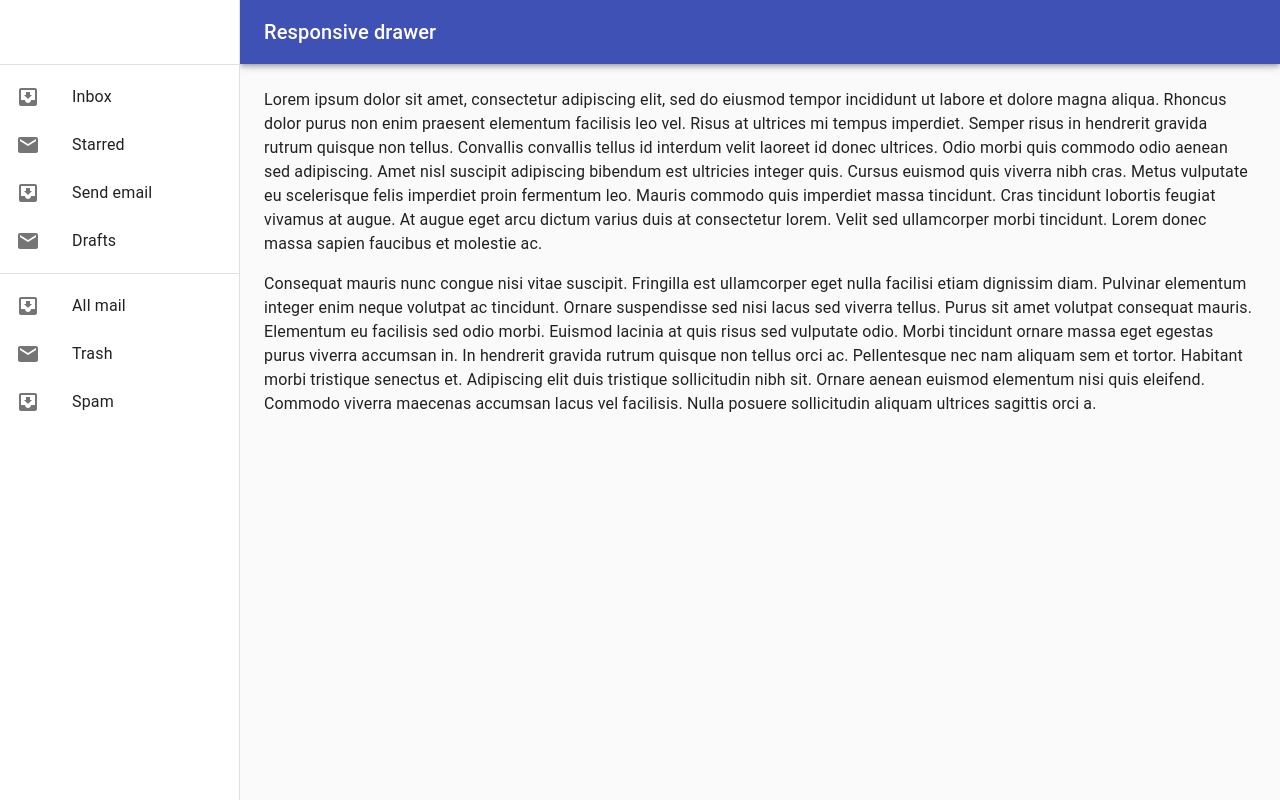
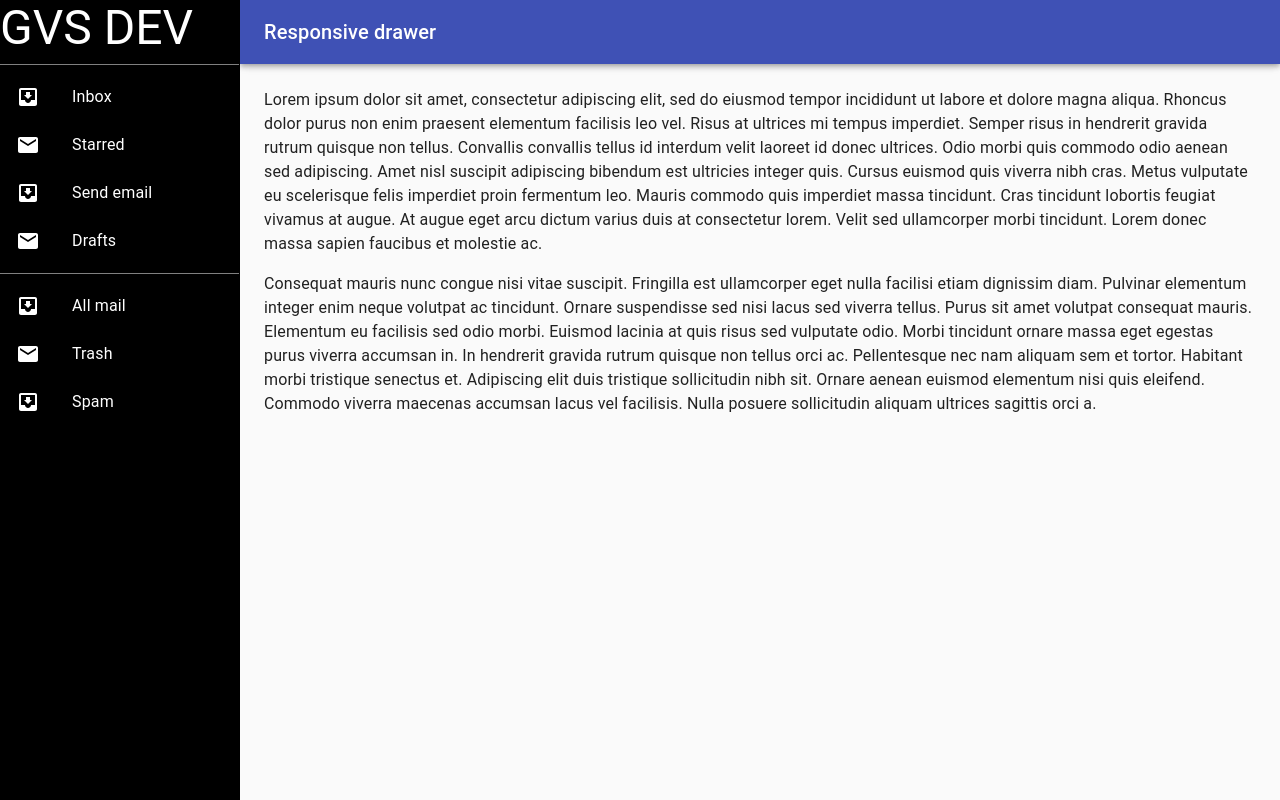
Before and after one commit to mgrevesse/react-menu-gvs, a React (Create React App) app: page / in a window 1280 px wide. Built offline with nearby package versions, Linux system fonts and the light colour scheme.

Commit message:
Menu to black

```diff
--- a/src/App.js
+++ b/src/App.js
@@ -1,55 +1,65 @@
-import React from 'react';
-import PropTypes from 'prop-types';
-import AppBar from '@material-ui/core/AppBar';
-import CssBaseline from '@material-ui/core/CssBaseline';
-import Divider from '@material-ui/core/Divider';
-import Drawer from '@material-ui/core/Drawer';
-import Hidden from '@material-ui/core/Hidden';
-import IconButton from '@material-ui/core/IconButton';
-import InboxIcon from '@material-ui/icons/MoveToInbox';
-import List from '@material-ui/core/List';
-import ListItem from '@material-ui/core/ListItem';
-import ListItemIcon from '@material-ui/core/ListItemIcon';
-import ListItemText from '@material-ui/core/ListItemText';
-import MailIcon from '@material-ui/icons/Mail';
-import MenuIcon from '@material-ui/icons/Menu';
-import Toolbar from '@material-ui/core/Toolbar';
-import Typography from '@material-ui/core/Typography';
-import { makeStyles, useTheme } from '@material-ui/core/styles';
+import React from "react";
+import PropTypes from "prop-types";
+import AppBar from "@material-ui/core/AppBar";
+import CssBaseline from "@material-ui/core/CssBaseline";
+import Divider from "@material-ui/core/Divider";
+import Drawer from "@material-ui/core/Drawer";
+import Hidden from "@material-ui/core/Hidden";
+import IconButton from "@material-ui/core/IconButton";
+import InboxIcon from "@material-ui/icons/MoveToInbox";
+import List from "@material-ui/core/List";
+import ListItem from "@material-ui/core/ListItem";
+import ListItemIcon from "@material-ui/core/ListItemIcon";
+import ListItemText from "@material-ui/core/ListItemText";
+import MailIcon from "@material-ui/icons/Mail";
+import MenuIcon from "@material-ui/icons/Menu";
+import Toolbar from "@material-ui/core/Toolbar";
+import Typography from "@material-ui/core/Typography";
+import { makeStyles, useTheme } from "@material-ui/core/styles";
 
 const drawerWidth = 240;
 
-const useStyles = makeStyles((theme) => ({
+//customize style
+const useStyles = makeStyles(theme => ({
   root: {
-    display: 'flex',
+    display: "flex"
   },
   drawer: {
-    [theme.breakpoints.up('sm')]: {
+    [theme.breakpoints.up("sm")]: {
       width: drawerWidth,
-      flexShrink: 0,
-    },
+      flexShrink: 0
+    }
   },
   appBar: {
-    [theme.breakpoints.up('sm')]: {
+    [theme.breakpoints.up("sm")]: {
       width: `calc(100% - ${drawerWidth}px)`,
-      marginLeft: drawerWidth,
-    },
+      marginLeft: drawerWidth
+    }
   },
   menuButton: {
     marginRight: theme.spacing(2),
-    [theme.breakpoints.up('sm')]: {
-      display: 'none',
-    },
+    [theme.breakpoints.up("sm")]: {
+      display: "none"
+    }
   },
   // necessary for content to be below app bar
   toolbar: theme.mixins.toolbar,
   drawerPaper: {
     width: drawerWidth,
+
+    background: "black",
+    color: "white"
+  },
+  iconsMenu: {
+    color: "white"
+  },
+  divider: {
+    background: "gray"
   },
   content: {
     flexGrow: 1,
-    padding: theme.spacing(3),
-  },
+    padding: theme.spacing(3)
+  }
 }));
 
 function App(props) {
@@ -64,21 +74,29 @@
 
   const drawer = (
     <div>
-      <div className={classes.toolbar} />
-      <Divider />
+      <div className={classes.toolbar}>
+        <Typography variant="h3" noWrap center>
+          GVS DEV
+        </Typography>
+      </div>
+      <Divider className={classes.divider} />
       <List>
-        {['Inbox', 'Starred', 'Send email', 'Drafts'].map((text, index) => (
+        {["Inbox", "Starred", "Send email", "Drafts"].map((text, index) => (
           <ListItem button key={text}>
-            <ListItemIcon>{index % 2 === 0 ? <InboxIcon /> : <MailIcon />}</ListItemIcon>
+            <ListItemIcon className={classes.iconsMenu}>
+              {index % 2 === 0 ? <InboxIcon /> : <MailIcon />}
+            </ListItemIcon>
             <ListItemText primary={text} />
           </ListItem>
         ))}
       </List>
-      <Divider />
+      <Divider className={classes.divider} />
       <List>
-        {['All mail', 'Trash', 'Spam'].map((text, index) => (
+        {["All mail", "Trash", "Spam"].map((text, index) => (
           <ListItem button key={text}>
-            <ListItemIcon>{index % 2 === 0 ? <InboxIcon /> : <MailIcon />}</ListItemIcon>
+            <ListItemIcon className={classes.iconsMenu}>
+              {index % 2 === 0 ? <InboxIcon /> : <MailIcon />}
+            </ListItemIcon>
             <ListItemText primary={text} />
           </ListItem>
         ))}
@@ -86,7 +104,8 @@
     </div>
   );
 
-  const container = window !== undefined ? () => window().document.body : undefined;
+  const container =
+    window !== undefined ? () => window().document.body : undefined;
 
   return (
     <div className={classes.root}>
@@ -113,14 +132,14 @@
           <Drawer
             container={container}
             variant="temporary"
-            anchor={theme.direction === 'rtl' ? 'right' : 'left'}
+            anchor={theme.direction === "rtl" ? "right" : "left"}
             open={mobileOpen}
             onClose={handleDrawerToggle}
             classes={{
-              paper: classes.drawerPaper,
+              paper: classes.drawerPaper
             }}
             ModalProps={{
-              keepMounted: true, // Better open performance on mobile.
+              keepMounted: true // Better open performance on mobile.
             }}
           >
             {drawer}
@@ -129,7 +148,7 @@
         <Hidden xsDown implementation="css">
           <Drawer
             classes={{
-              paper: classes.drawerPaper,
+              paper: classes.drawerPaper
             }}
             variant="permanent"
             open
@@ -141,27 +160,33 @@
       <main className={classes.content}>
         <div className={classes.toolbar} />
         <Typography paragraph>
-          Lorem ipsum dolor sit amet, consectetur adipiscing elit, sed do eiusmod tempor incididunt
-          ut labore et dolore magna aliqua. Rhoncus dolor purus non enim praesent elementum
-          facilisis leo vel. Risus at ultrices mi tempus imperdiet. Semper risus in hendrerit
-          gravida rutrum quisque non tellus. Convallis convallis tellus id interdum velit laoreet id
-          donec ultrices. Odio morbi quis commodo odio aenean sed adipiscing. Amet nisl suscipit
-          adipiscing bibendum est ultricies integer quis. Cursus euismod quis viverra nibh cras.
-          Metus vulputate eu scelerisque felis imperdiet proin fermentum leo. Mauris commodo quis
-          imperdiet massa tincidunt. Cras tincidunt lobortis feugiat vivamus at augue. At augue eget
-          arcu dictum varius duis at consectetur lorem. Velit sed ullamcorper morbi tincidunt. Lorem
-          donec massa sapien faucibus et molestie ac.
+          Lorem ipsum dolor sit amet, consectetur adipiscing elit, sed do
+          eiusmod tempor incididunt ut labore et dolore magna aliqua. Rhoncus
+          dolor purus non enim praesent elementum facilisis leo vel. Risus at
+          ultrices mi tempus imperdiet. Semper risus in hendrerit gravida rutrum
+          quisque non tellus. Convallis convallis tellus id interdum velit
+          laoreet id donec ultrices. Odio morbi quis commodo odio aenean sed
+          adipiscing. Amet nisl suscipit adipiscing bibendum est ultricies
+          integer quis. Cursus euismod quis viverra nibh cras. Metus vulputate
+          eu scelerisque felis imperdiet proin fermentum leo. Mauris commodo
+          quis imperdiet massa tincidunt. Cras tincidunt lobortis feugiat
+          vivamus at augue. At augue eget arcu dictum varius duis at consectetur
+          lorem. Velit sed ullamcorper morbi tincidunt. Lorem donec massa sapien
+          faucibus et molestie ac.
         </Typography>
         <Typography paragraph>
-          Consequat mauris nunc congue nisi vitae suscipit. Fringilla est ullamcorper eget nulla
-          facilisi etiam dignissim diam. Pulvinar elementum integer enim neque volutpat ac
-          tincidunt. Ornare suspendisse sed nisi lacus sed viverra tellus. Purus sit amet volutpat
-          consequat mauris. Elementum eu facilisis sed odio morbi. Euismod lacinia at quis risus sed
-          vulputate odio. Morbi tincidunt ornare massa eget egestas purus viverra accumsan in. In
-          hendrerit gravida rutrum quisque non tellus orci ac. Pellentesque nec nam aliquam sem et
-          tortor. Habitant morbi tristique senectus et. Adipiscing elit duis tristique sollicitudin
-          nibh sit. Ornare aenean euismod elementum nisi quis eleifend. Commodo viverra maecenas
-          accumsan lacus vel facilisis. Nulla posuere sollicitudin aliquam ultrices sagittis orci a.
+          Consequat mauris nunc congue nisi vitae suscipit. Fringilla est
+          ullamcorper eget nulla facilisi etiam dignissim diam. Pulvinar
+          elementum integer enim neque volutpat ac tincidunt. Ornare suspendisse
+          sed nisi lacus sed viverra tellus. Purus sit amet volutpat consequat
+          mauris. Elementum eu facilisis sed odio morbi. Euismod lacinia at quis
+          risus sed vulputate odio. Morbi tincidunt ornare massa eget egestas
+          purus viverra accumsan in. In hendrerit gravida rutrum quisque non
+          tellus orci ac. Pellentesque nec nam aliquam sem et tortor. Habitant
+          morbi tristique senectus et. Adipiscing elit duis tristique
+          sollicitudin nibh sit. Ornare aenean euismod elementum nisi quis
+          eleifend. Commodo viverra maecenas accumsan lacus vel facilisis. Nulla
+          posuere sollicitudin aliquam ultrices sagittis orci a.
         </Typography>
       </main>
     </div>
@@ -173,7 +198,7 @@
    * Injected by the documentation to work in an iframe.
    * You won't need it on your project.
    */
-  window: PropTypes.func,
+  window: PropTypes.func
 };
 
 export default App;
```
Also changed, not shown: package.json (+3 -6 lines).
